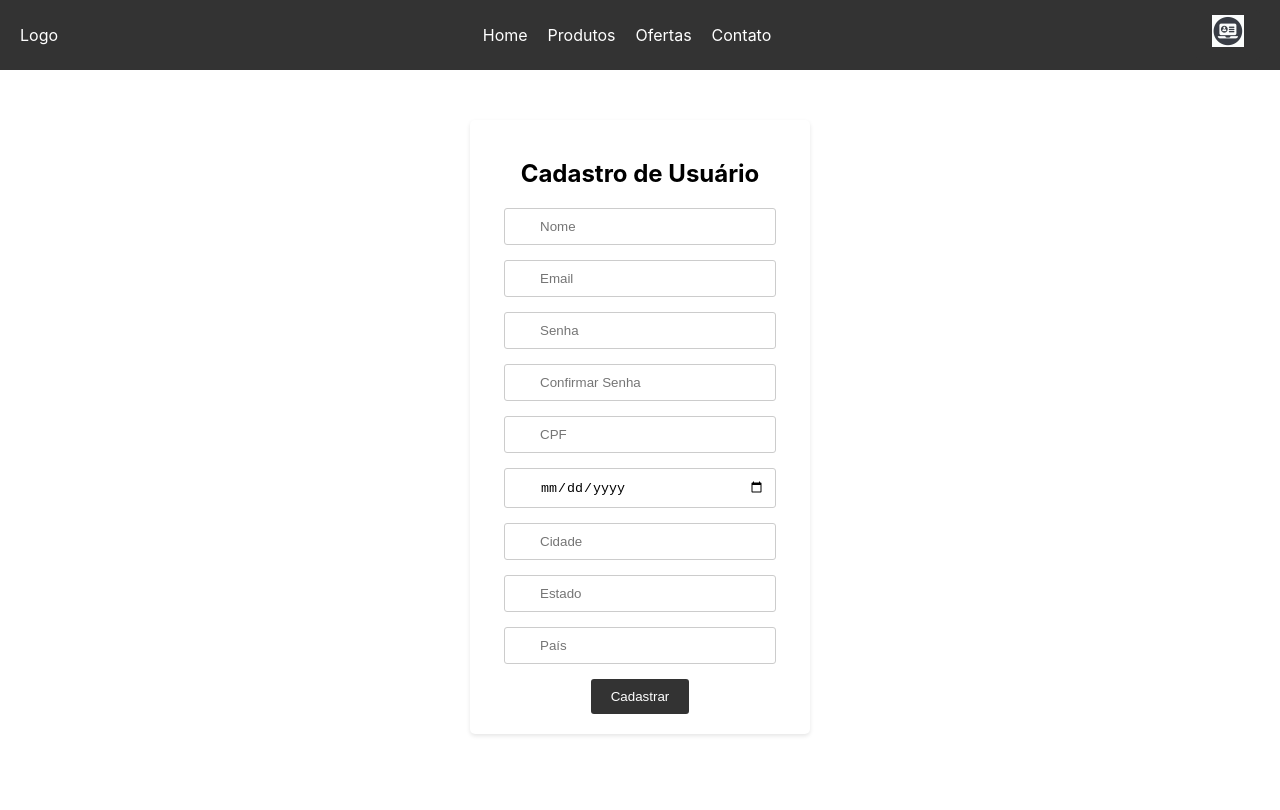
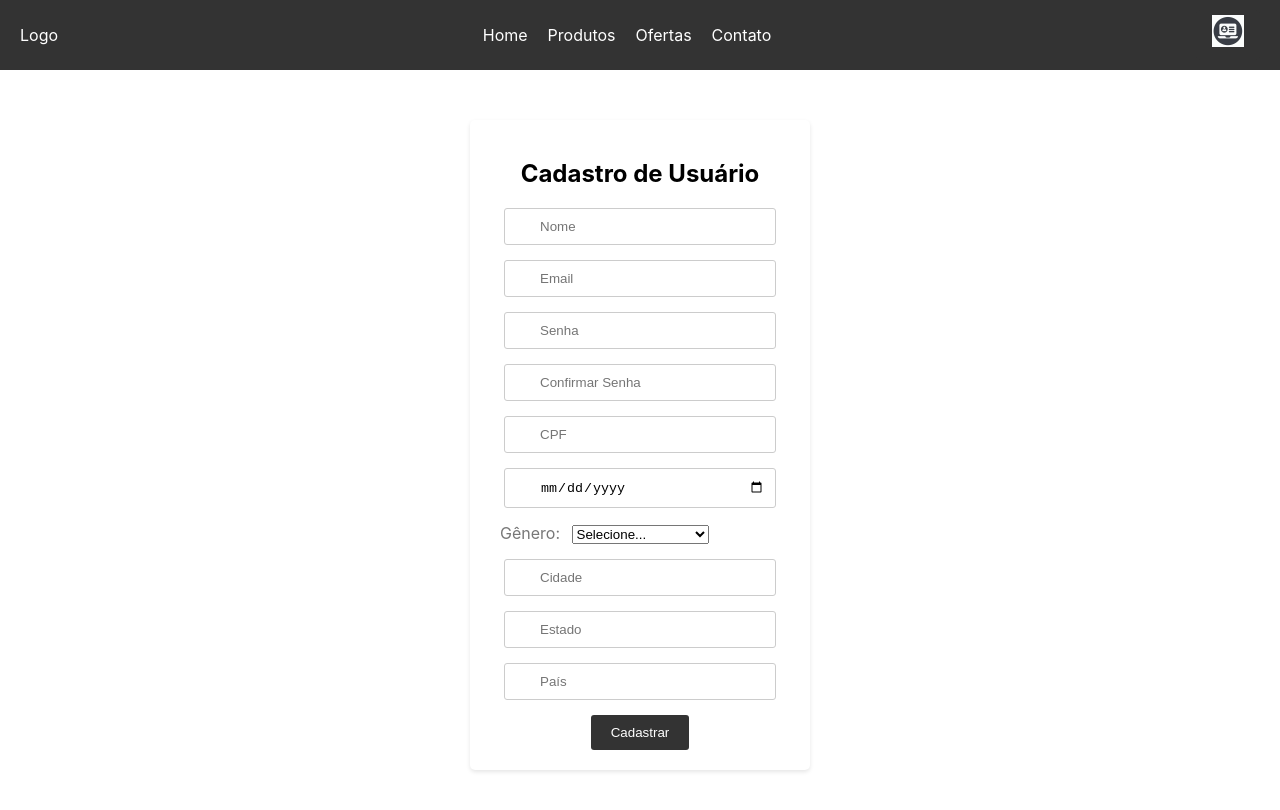
Before and after one commit to vinialbsou/meuReact, a React (Create React App) app: page /singup in a window 1280 px wide. Shown: the top 810 px of the page. Built offline with nearby package versions, Linux system fonts and the light colour scheme.

Commit message:
add mais campos para cadastro

```diff
--- a/src/components/SignUp.jsx
+++ b/src/components/SignUp.jsx
@@ -8,6 +8,7 @@ const CadastroUsuario = () => {
     const [confirmarSenha, setConfirmarSenha] = useState('');
     const [cpf, setCpf] = useState('');
     const [dataNascimento, setDataNascimento] = useState('');
+    const [genero, setGenero] = useState('');
     const [cidade, setCidade] = useState('');
     const [estado, setEstado] = useState('');
     const [pais, setPais] = useState('');
@@ -101,6 +102,28 @@ const CadastroUsuario = () => {
                     />
                 </div>
                 <div className="form-group">
+                    <label htmlFor="genero">Gênero:</label>
+                    <select
+                        id="genero"
+                        className="register"
+                        value={genero}
+                        onChange={(e) => setGenero(e.target.value)}
+                        required
+                    >
+                        <option value="">Selecione...</option>
+                        <option value="cis_women">Mulher cisgênero</option>
+                        <option value="trans_women">Mulher transexual</option>
+                        <option value="cis_man">Homem cisgênero</option>
+                        <option value="trans_man">Homem transexual</option>
+                        <option value="non_binary">Gênero não-binário</option>
+                        <option value="agender">Agênero</option>
+                        <option value="fluid_gender">Gênero-fluido</option>
+                        <option value="Bigender">Bigênero</option>
+                        <option value="Polygender">Poligênero</option>
+                        <option value="Gender_neutral">Gênero neutro</option>
+                    </select>
+                </div>
+                <div className="form-group">
                     <input
                         type="text"
                         className="register"
```
